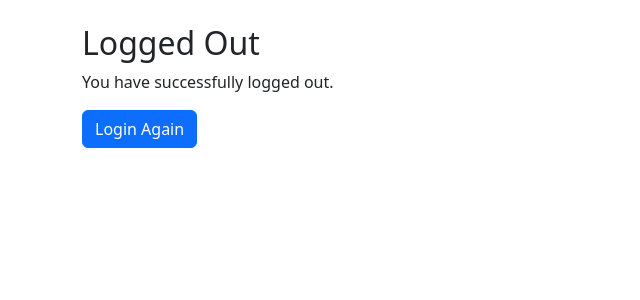
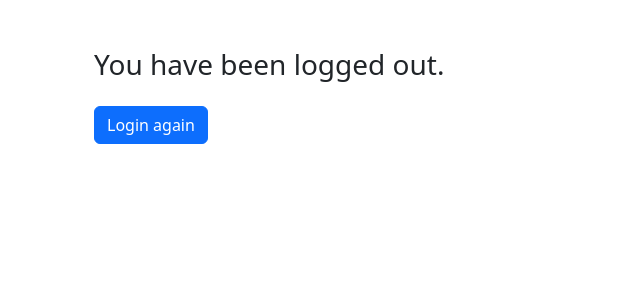
Before and after one commit to 111622104117/CodeAlpha, a Django app: page /accounts/logout/ in a window 1280 px wide. Shown: the part 56-356 px from the top of the page, without its empty margins (0-640 px from the left). Run offline with Django 4.2, Linux system fonts and the light colour scheme.

Commit message:
bug fixes

```diff
--- a/CodeAlpha_Ecommerce-store/config/settings.py
+++ b/CodeAlpha_Ecommerce-store/config/settings.py
@@ -94,3 +94,4 @@ MEDIA_ROOT = BASE_DIR / 'media'
 
 # Default primary key field type
 DEFAULT_AUTO_FIELD = 'django.db.models.BigAutoField'
+LOGIN_REDIRECT_URL = '/'
--- a/CodeAlpha_Ecommerce-store/store/templates/registration/logged_out.html
+++ b/CodeAlpha_Ecommerce-store/store/templates/registration/logged_out.html
@@ -1,6 +1,8 @@
-{% extends 'store/base.html' %}
+{% extends "store/base.html" %}
+
 {% block content %}
-  <h2>Logged Out</h2>
-  <p>You have successfully logged out.</p>
-  <a href="{% url 'login' %}" class="btn btn-primary">Login Again</a>
+  <div class="container mt-5">
+    <h3>You have been logged out.</h3>
+    <a href="{% url 'login' %}" class="btn btn-primary mt-3">Login again</a>
+  </div>
 {% endblock %}
--- a/CodeAlpha_Ecommerce-store/store/templates/store/base.html
+++ b/CodeAlpha_Ecommerce-store/store/templates/store/base.html
@@ -14,7 +14,10 @@
       <div class="ms-auto d-flex align-items-center">
         {% if user.is_authenticated %}
           <span class="text-light me-3">Hello, {{ user.username }}!</span>
-          <a class="btn btn-outline-light me-2" href="{% url 'logout' %}">Logout</a>
+          <form method="post" action="{% url 'logout' %}">
+            {% csrf_token %}
+            <button type="submit" class="btn btn-outline-danger">Logout</button>
+          </form>
         {% else %}
           <a class="btn btn-light me-2" href="{% url 'login' %}">Login</a>
           <a class="btn btn-light" href="{% url 'signup' %}">Sign Up</a>
```
Also changed, not shown: CodeAlpha_Ecommerce-store/db.sqlite3.
